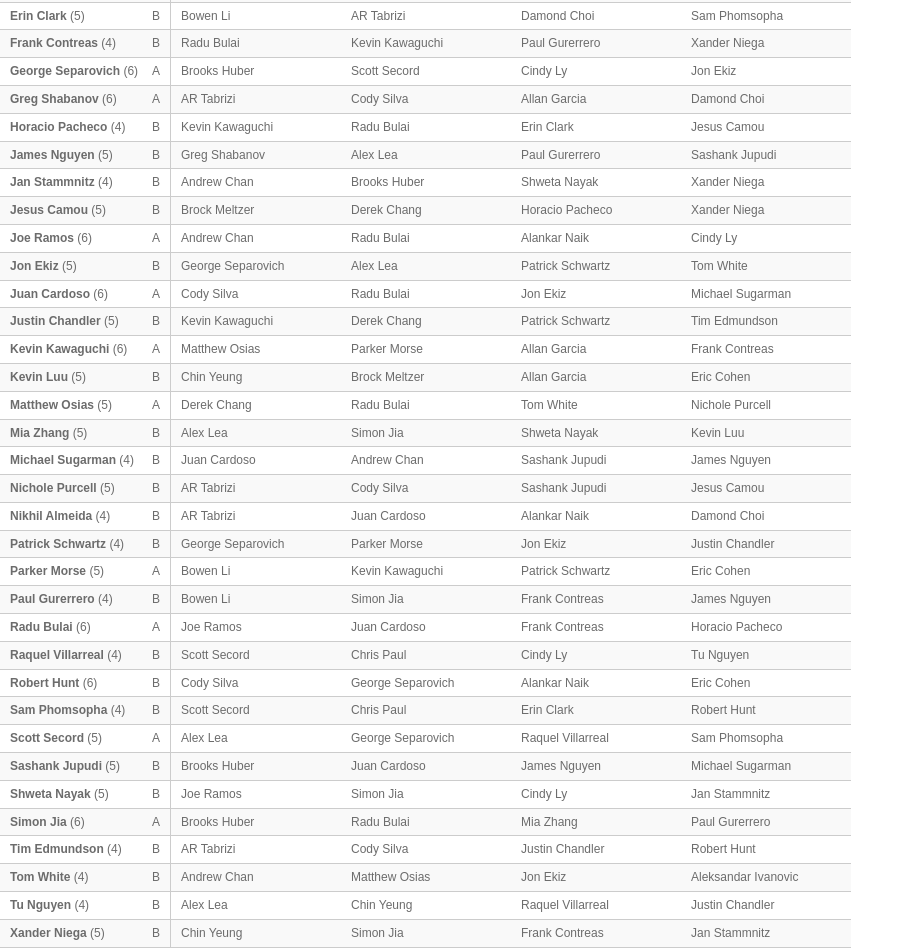
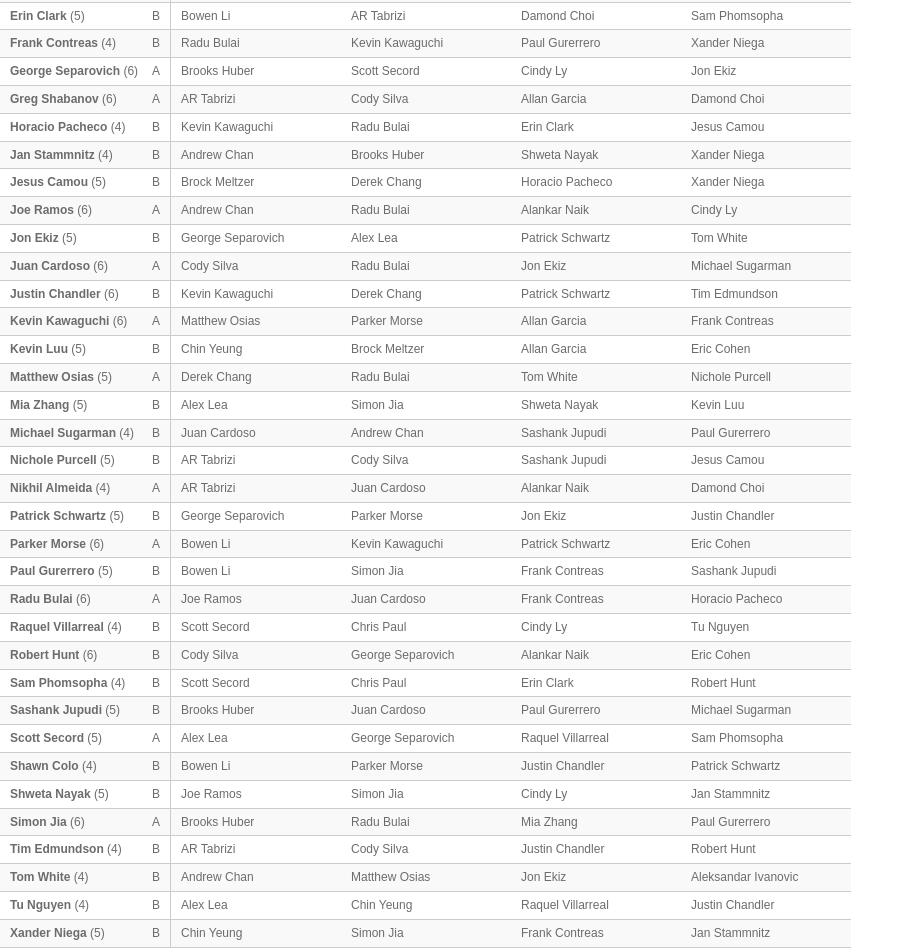
Before and after one commit to dezignhero/ping-pong, a plain HTML site: page snapshot.html in a window 1280 px wide. Shown: the part 470-1418 px from the top of the page, without its empty margins (0-914 px from the left). Drawn offline with nearby package versions, Linux system fonts and the light colour scheme.

Commit message:
Snapshot updates to remove players and toggle list

```diff
--- a/snapshot.html
+++ b/snapshot.html
@@ -38,9 +38,9 @@
 			<tr data-key="anaik">
 				<td class="player" data-key="anaik"><strong>Alankar Naik</strong> (6) <span class="fr">B</span></td>
 				<td data-key="bmeltzer" class="">Brock Meltzer</td>
+				<td data-key="nalmeida">Nikhil Almeida</td>
+				<td data-key="rhunt">Robert Hunt</td>
 				<td data-key="jramos">Joe Ramos</td>
-				<td data-key="rhunt">Robert Hunt</td>
-				<td data-key="nalmeida">Nikhil Almeida</td>
 			</tr>
 			<tr data-key="aivanovic">
 				<td class="player" data-key="aivanovic"><strong>Aleksandar Ivanovic</strong> (4) <span class="fr">B</span></td>
@@ -71,7 +71,7 @@
 				<td data-key="npurcell">Nichole Purcell</td>
 			</tr>
 			<tr data-key="bli">
-				<td class="player" data-key="bli"><strong>Bowen Li</strong> (5) <span class="fr">A</span></td>
+				<td class="player" data-key="bli"><strong>Bowen Li</strong> (6) <span class="fr">A</span></td>
 				<td data-key="cyeung">Chin Yeung</td>
 				<td data-key="pmorse">Parker Morse</td>
 				<td data-key="agarcia">Allan Garcia</td>
@@ -175,13 +175,6 @@
 				<td data-key="eclark">Erin Clark</td>
 				<td data-key="jcamou">Jesus Camou</td>
 			</tr>
-			<tr data-key="jnguyen">
-				<td class="player" data-key="jnguyen"><strong>James Nguyen</strong> (5) <span class="fr">B</span></td>
-				<td data-key="gshabanov">Greg Shabanov</td>
-				<td data-key="alea">Alex Lea</td>
-				<td data-key="pgurerrero">Paul Gurerrero</td>
-				<td data-key="sjupudi">Sashank Jupudi</td>
-			</tr>
 			<tr data-key="jstammnitz">
 				<td class="player" data-key="jstammnitz"><strong>Jan Stammnitz</strong> (4) <span class="fr">B</span></td>
 				<td data-key="achan" class="">Andrew Chan</td>
@@ -218,7 +211,7 @@
 				<td data-key="msugarman">Michael Sugarman</td>
 			</tr>
 			<tr data-key="jchandler">
-				<td class="player" data-key="jchandler"><strong>Justin Chandler</strong> (5) <span class="fr">B</span></td>
+				<td class="player" data-key="jchandler"><strong>Justin Chandler</strong> (6) <span class="fr">B</span></td>
 				<td data-key="kkawaguchi" class="">Kevin Kawaguchi</td>
 				<td data-key="dchang">Derek Chang</td>
 				<td data-key="pschwartz">Patrick Schwartz</td>
@@ -257,7 +250,7 @@
 				<td data-key="jcordoso" class="">Juan Cardoso</td>
 				<td data-key="achan" class="">Andrew Chan</td>
 				<td data-key="sjupudi">Sashank Jupudi</td>
-				<td data-key="jnguyen">James Nguyen</td>
+				<td data-key="pgurerrero">Paul Gurerrero</td>
 			</tr>
 			<tr data-key="npurcell">
 				<td class="player" data-key="npurcell"><strong>Nichole Purcell</strong> (5) <span class="fr">B</span></td>
@@ -267,32 +260,32 @@
 				<td data-key="jcamou">Jesus Camou</td>
 			</tr>
 			<tr data-key="nalmeida">
-				<td class="player" data-key="nalmeida"><strong>Nikhil Almeida</strong> (4) <span class="fr">B</span></td>
+				<td class="player" data-key="nalmeida"><strong>Nikhil Almeida</strong> (4) <span class="fr">A</span></td>
 				<td data-key="atabrizi">AR Tabrizi</td>
 				<td data-key="jcordoso" class="">Juan Cardoso</td>
 				<td data-key="anaik">Alankar Naik</td>
 				<td data-key="dchoi">Damond Choi</td>
 			</tr>
 			<tr data-key="pschwartz">
-				<td class="player" data-key="pschwartz"><strong>Patrick Schwartz</strong> (4) <span class="fr">B</span></td>
+				<td class="player" data-key="pschwartz"><strong>Patrick Schwartz</strong> (5) <span class="fr">B</span></td>
 				<td data-key="gseparovich" class="">George Separovich</td>
 				<td data-key="pmorse">Parker Morse</td>
 				<td data-key="jekiz">Jon Ekiz</td>
 				<td data-key="jchandler">Justin Chandler</td>
 			</tr>
 			<tr data-key="pmorse">
-				<td class="player" data-key="pmorse"><strong>Parker Morse</strong> (5) <span class="fr">A</span></td>
+				<td class="player" data-key="pmorse"><strong>Parker Morse</strong> (6) <span class="fr">A</span></td>
 				<td data-key="bli">Bowen Li</td>
 				<td data-key="kkawaguchi" class="">Kevin Kawaguchi</td>
 				<td data-key="pschwartz">Patrick Schwartz</td>
 				<td data-key="ecohen">Eric Cohen</td>
 			</tr>
 			<tr data-key="pgurerrero">
-				<td class="player" data-key="pgurerrero"><strong>Paul Gurerrero</strong> (4) <span class="fr">B</span></td>
+				<td class="player" data-key="pgurerrero"><strong>Paul Gurerrero</strong> (5) <span class="fr">B</span></td>
 				<td data-key="bli">Bowen Li</td>
 				<td data-key="sjia">Simon Jia</td>
 				<td data-key="fcontreas">Frank Contreas</td>
-				<td data-key="jnguyen">James Nguyen</td>
+				<td data-key="sjupudi">Sashank Jupudi</td>
 			</tr>
 			<tr data-key="rbulai">
 				<td class="player" data-key="rbulai"><strong>Radu Bulai</strong> (6) <span class="fr">A</span></td>
@@ -322,6 +315,13 @@
 				<td data-key="eclark">Erin Clark</td>
 				<td data-key="rhunt">Robert Hunt</td>
 			</tr>
+			<tr data-key="sjupudi">
+				<td class="player" data-key="sjupudi"><strong>Sashank Jupudi</strong> (5) <span class="fr">B</span></td>
+				<td data-key="bhuber">Brooks Huber</td>
+				<td data-key="jcordoso" class="">Juan Cardoso</td>
+				<td data-key="pgurerrero">Paul Gurerrero</td>
+				<td data-key="msugarman">Michael Sugarman</td>
+			</tr>
 			<tr data-key="ssecord">
 				<td class="player" data-key="ssecord"><strong>Scott Secord</strong> (5) <span class="fr">A</span></td>
 				<td data-key="alea">Alex Lea</td>
@@ -329,12 +329,11 @@
 				<td data-key="rvillarreal">Raquel Villarreal</td>
 				<td data-key="sphomsopha">Sam Phomsopha</td>
 			</tr>
-			<tr data-key="sjupudi">
-				<td class="player" data-key="sjupudi"><strong>Sashank Jupudi</strong> (5) <span class="fr">B</span></td>
-				<td data-key="bhuber">Brooks Huber</td>
-				<td data-key="jcordoso" class="">Juan Cardoso</td>
-				<td data-key="jnguyen">James Nguyen</td>
-				<td data-key="msugarman">Michael Sugarman</td>
+			<tr data-key="scolo">
+				<td class="player" data-key="scolo"><strong>Shawn Colo</strong> (4) <span class="fr">B</span></td>
+				<td data-key="bli">Bowen Li</td><td data-key="pmorse">Parker Morse</td>
+				<td data-key="jchandler">Justin Chandler</td>
+				<td data-key="pschwartz">Patrick Schwartz</td>
 			</tr>
 			<tr data-key="snayak">
 				<td class="player" data-key="snayak"><strong>Shweta Nayak</strong> (5) <span class="fr">B</span></td>
```
Also changed, not shown: js/players.js (+7 -7 lines).
